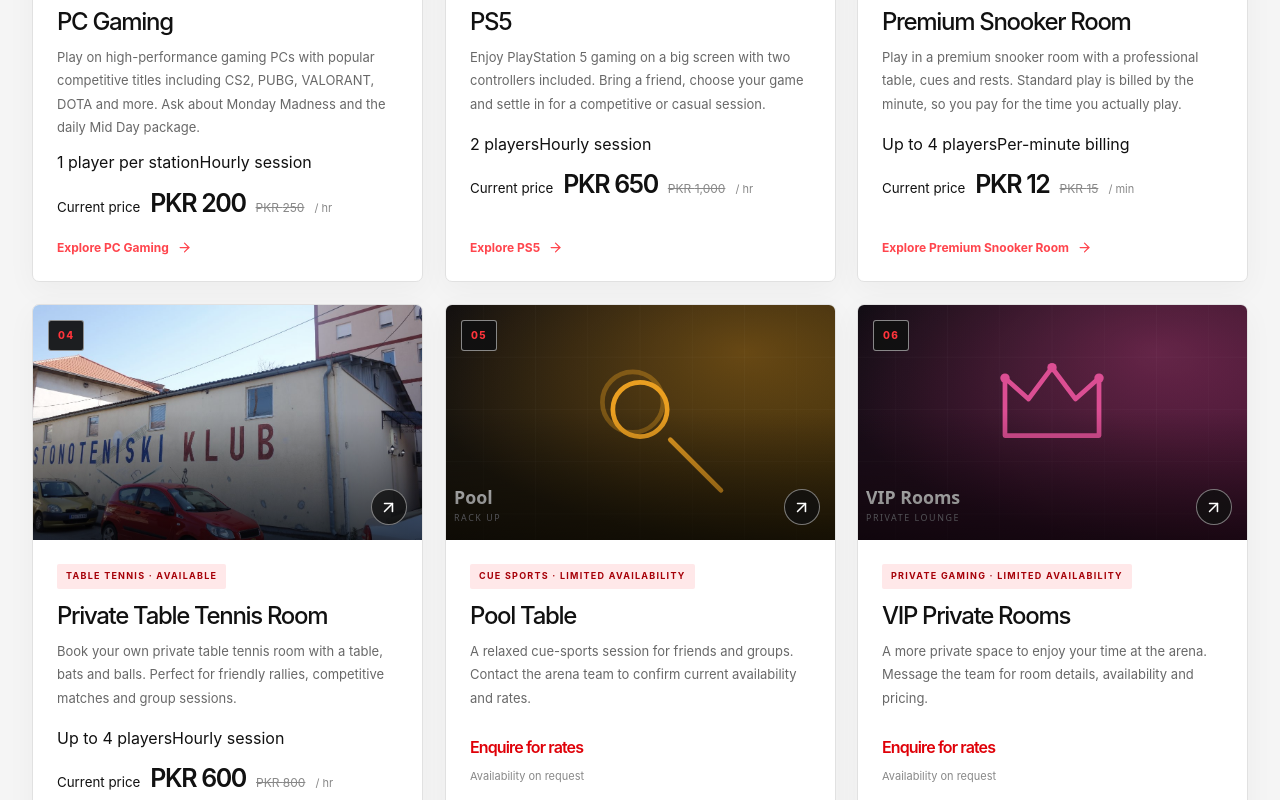
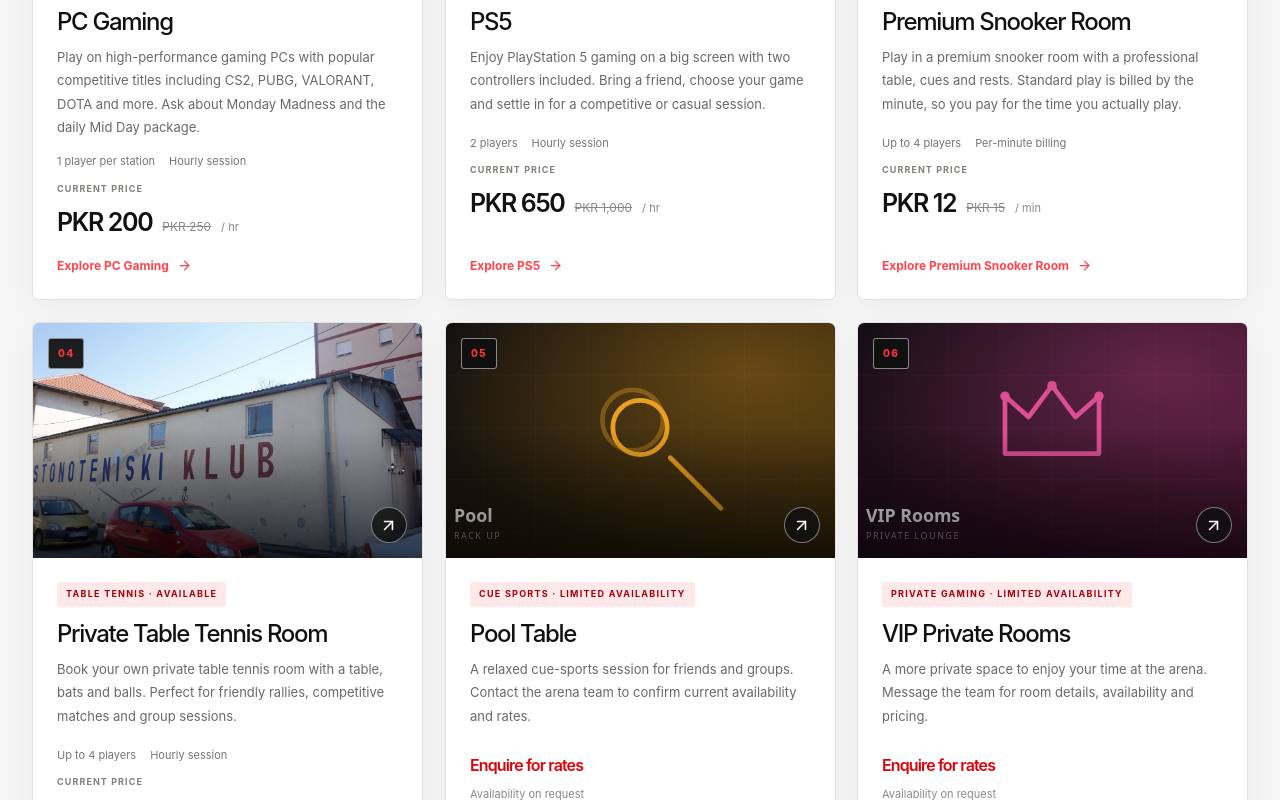
Before and after one commit to syedhussainabbaszaidi/levelxgamingarena, a Next.js app: page / in a window 1280 px wide. Shown: the part 1740-2540 px from the top of the page. Built offline with nearby package versions, Linux system fonts and the light colour scheme.

Commit message:
Style activity capacity and current-price labels

```diff
--- a/app/globals.css
+++ b/app/globals.css
@@ -1105,3 +1105,7 @@ html{scroll-behavior:smooth;scroll-padding-top:100px}body{font-size:16px;color:#
 .faq-item summary:focus-visible{outline:2px solid #df0008;outline-offset:5px}
 @media(max-width:760px){.footer-grid{grid-template-columns:repeat(2,minmax(0,1fr))!important}.footer-grid>.footer-brand-column{grid-column:1/-1}.footer-grid>.footer-contact-column{grid-column:auto}}
 @media(max-width:420px){.footer-grid{grid-template-columns:1fr!important}.footer-grid>.footer-brand-column,.footer-grid>.footer-contact-column{grid-column:auto}}
+
+.activity-capacity{display:flex;flex-wrap:wrap;gap:7px 14px;margin:4px 0 0;color:#70786f;font-size:11px;line-height:1.5}
+.price-current-label{flex-basis:100%;color:#7b8278;font-size:9px;font-weight:700;letter-spacing:.12em;text-transform:uppercase}
+.flagship-activity-card .price-line{flex-wrap:wrap}
```
